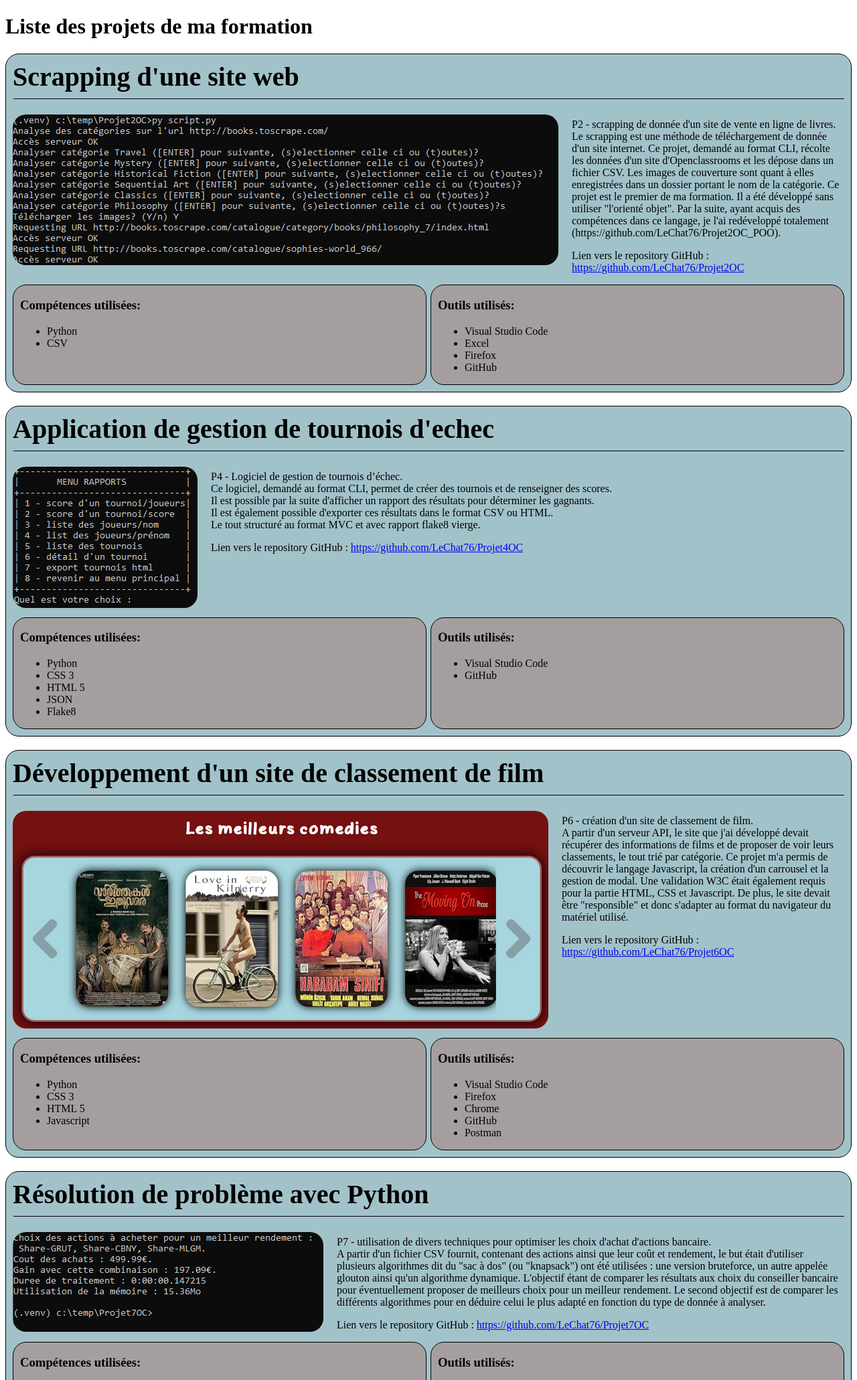
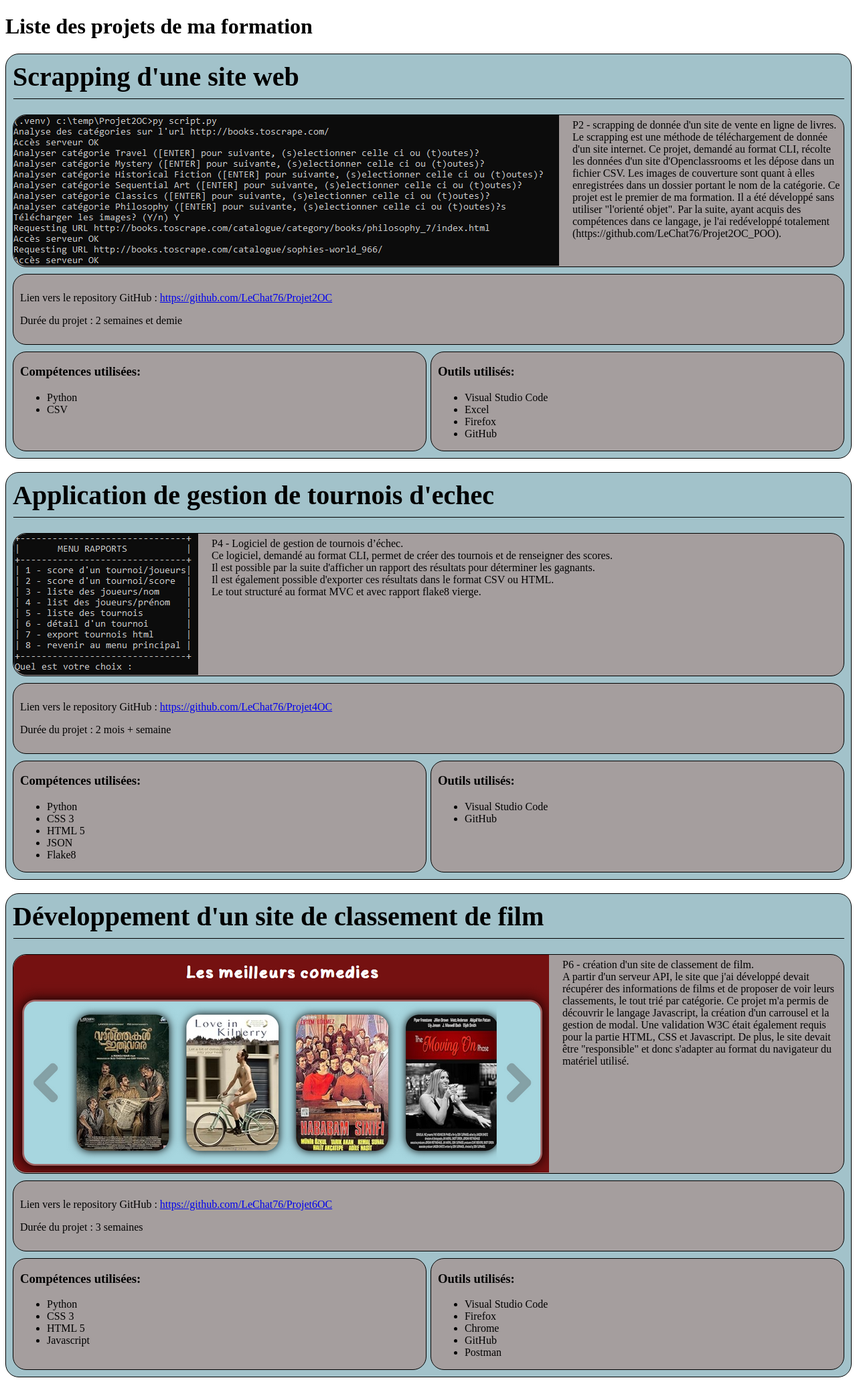
Before and after one commit to LeChat76/Projet8OC, a Django app: page /projects/ in a window 1280 px wide. Shown: the top 2061 px of the page at 67% size. Run offline with Django 4.2, Linux system fonts and the light colour scheme; data comes from the database, SQL or seed files in the repository; both versions use the stored data as it was after the commit.

Commit message:
remplissage de la db

```diff
--- /dev/null
+++ b/main.py
@@ -0,0 +1,6 @@
+import os
+from django.core.management import execute_from_command_line
+
+if __name__ == "__main__":
+    os.environ.setdefault("DJANGO_SETTINGS_MODULE", "lechat76_site.settings")
+    execute_from_command_line(["manage.py", "runserver"])
--- a/openclassrooms/models/project.py
+++ b/openclassrooms/models/project.py
@@ -12,6 +12,7 @@ class Project(models.Model):
     description = models.CharField(max_length=5000, null=True, blank=True)
     url_github = models.URLField(max_length=200)
     image_path = models.CharField(max_length=200)
+    project_duration = models.CharField(max_length=20)
     skill = models.ManyToManyField(Skill)
     technology = models.ManyToManyField(Technology)
 
--- a/openclassrooms/templates/openclassrooms.html
+++ b/openclassrooms/templates/openclassrooms.html
@@ -16,9 +16,11 @@
             </div>
             <div class="description">
                 <p>{{ project.description|linebreaks }}</p>
-                <p>Lien vers le repository GitHub : <a href="{{ project.url_github }}" target="_blank">{{ project.url_github }}</a></p>
-
             </div>
+        </div>
+        <div class="url_github-duration">
+            <p>Lien vers le repository GitHub : <a href="{{ project.url_github }}" target="_blank">{{ project.url_github }}</a></p>
+            <p>Durée du projet : {{ project.project_duration }}</p>
         </div>
         <div class="skills-technologies">
             <div class="skills">
--- a/static/css/openclassrooms.css
+++ b/static/css/openclassrooms.css
@@ -25,6 +25,9 @@
     display: flex;
     align-items: flex-start;
     gap: 10px; /* Espace entre l'image et la description */
+    background-color: #a59e9e;
+    border-radius: 20px;
+    border: 1px solid black;
 }
 
 .image {
@@ -35,14 +38,27 @@
     width: 100%;
     height: auto;
     object-fit: cover;
-    border-radius: 20px;
-    margin-bottom: 10px;
+    border-top-left-radius: 20px;
+    border-bottom-left-radius: 20px;
+    margin-bottom: -3.5px;
 }
 
 .description {
     flex: 1;
     margin-top: -10px;
     padding-left: 10px;
+}
+
+.url_github-duration {
+    /* display: flex; */
+    align-items: flex-start;
+    gap: 10px; /* Espace entre l'image et la description */
+    background-color: #a59e9e;
+    border-radius: 20px;
+    margin-bottom: 10px;
+    margin-top: 10px;
+    padding: 10px;
+    border: 1px solid black;
 }
 
 .skills-technologies {
```
Also changed, not shown: README.md, db.sqlite3, openclassrooms/migrations/0010_project_project_duration.py (added), static/images/openclassrooms-P10.PNG (added), static/images/openclassrooms-P11.PNG (added), static/images/openclassrooms-P9.PNG (added).
